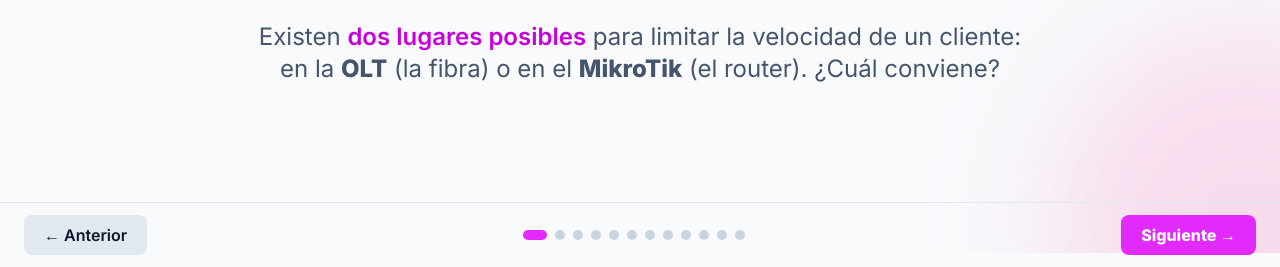
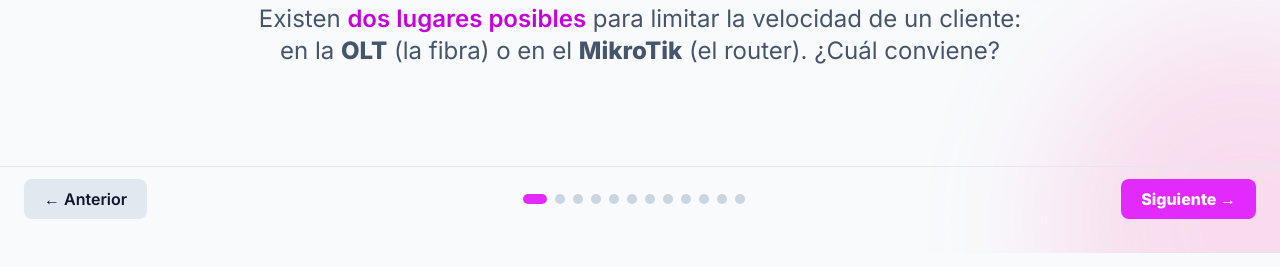
Before and after one commit to vichedev/clases_semana2, a plain HTML site: page ancho-banda.html in a window 1280 px wide. Shown: the part 547-814 px from the top of the page. Drawn offline with nearby package versions, Linux system fonts and the light colour scheme.

Commit message:
Update layout spacing in multiple HTML files for improved presentation

```diff
--- a/ancho-banda.html
+++ b/ancho-banda.html
@@ -51,7 +51,7 @@
     </div>
   </div>
 
-  <main class="relative h-[calc(100vh-112px)]">
+  <main class="relative h-[calc(100vh-148px)]">
 
     <!-- 1 portada -->
     <section class="slide active h-full flex-col items-center justify-center text-center px-8">
@@ -187,7 +187,7 @@
 
   </main>
 
-  <div class="no-print relative flex items-center justify-between px-6 py-3 border-t border-slate-200 dark:border-slate-800">
+  <div class="no-print relative flex items-center justify-between px-6 pt-3 pb-12 border-t border-slate-200 dark:border-slate-800">
     <button onclick="prev()" class="px-5 py-2 rounded-lg bg-slate-200 dark:bg-slate-800 hover:bg-slate-300 dark:hover:bg-slate-700 font-semibold transition">← Anterior</button>
     <div id="dots" class="hidden md:flex gap-2"></div>
     <button onclick="next()" class="px-5 py-2 rounded-lg bg-fuchsia-500 hover:bg-fuchsia-400 text-white font-bold transition">Siguiente →</button>
```
Also changed, not shown: fallas-cabecera.html (+2 -2 lines), mikrotik-cabecera.html (+2 -2 lines), mikrotik.html (+2 -2 lines), nat-mikrotik.html (+2 -2 lines), routeros.html (+2 -2 lines), vulnerabilidades-mikrotik.html (+2 -2 lines).
